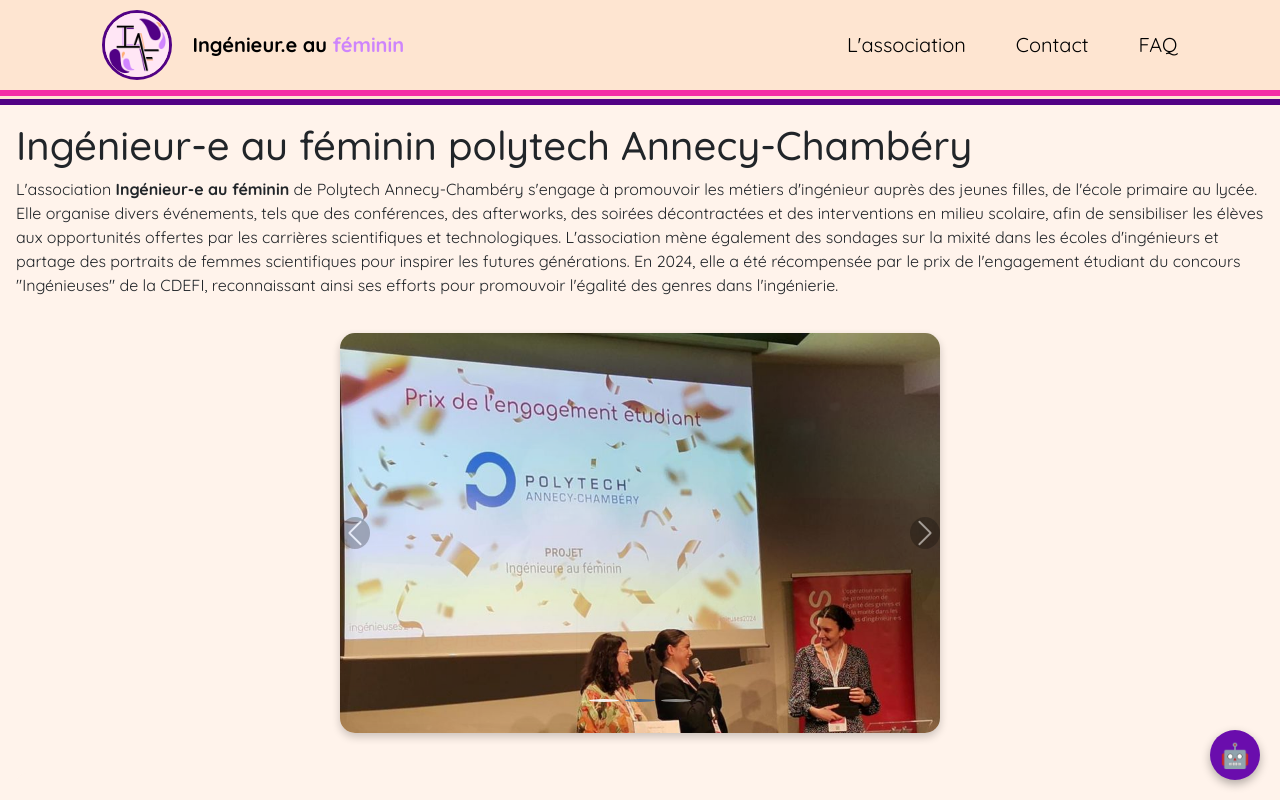
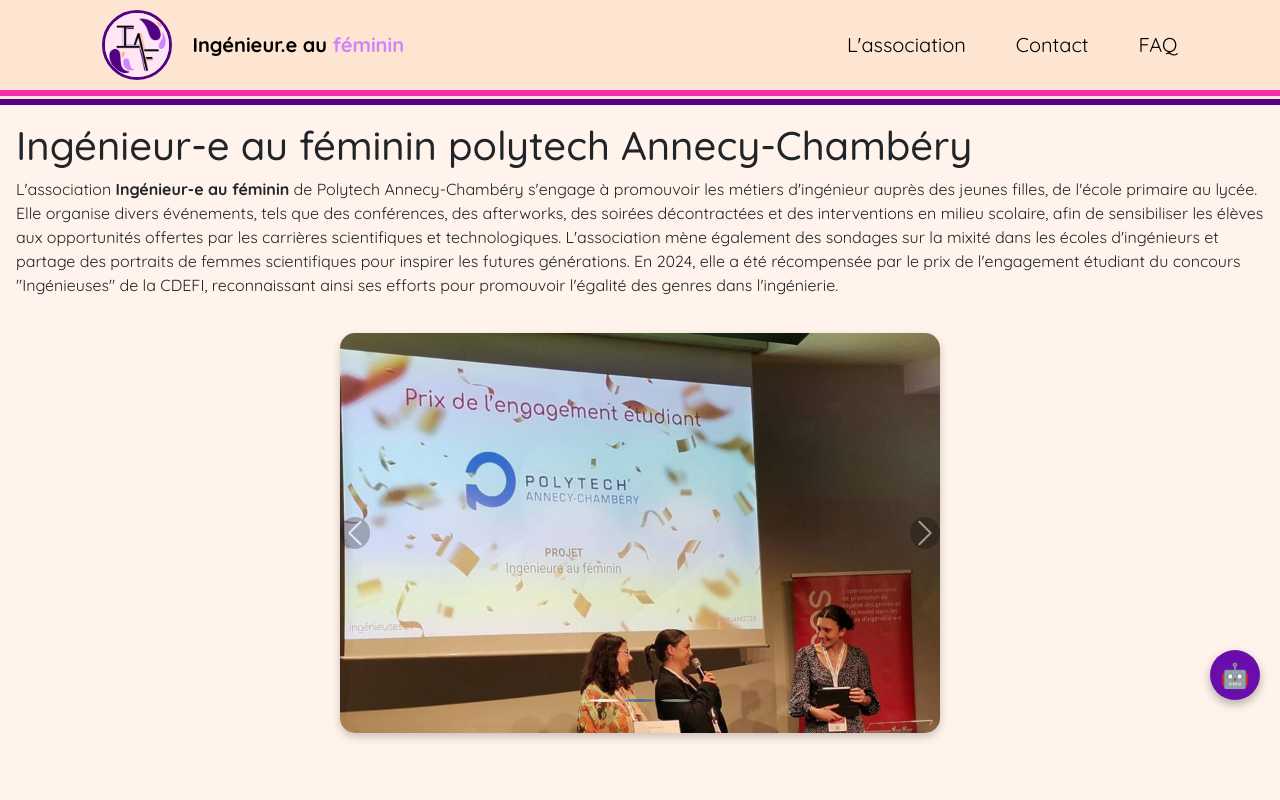
Before and after one commit to LucasBil/HackatonIAF, a Vue app: page / in a window 1280 px wide. Shown: the top 800 px of the page. Built offline with nearby package versions, Linux system fonts and the light colour scheme.

Commit message:
chatbot button

```diff
--- a/src/components/ChatbotComponent.vue
+++ b/src/components/ChatbotComponent.vue
@@ -251,7 +251,7 @@
       /* 📌 Bouton flottant pour ouvrir le chatbot */
       .chatbot-btn {
         position: fixed;
-        bottom: 20px;
+        bottom: 100px;
         right: 20px;
         background: #6a0dad;
         color: #fff;
```
